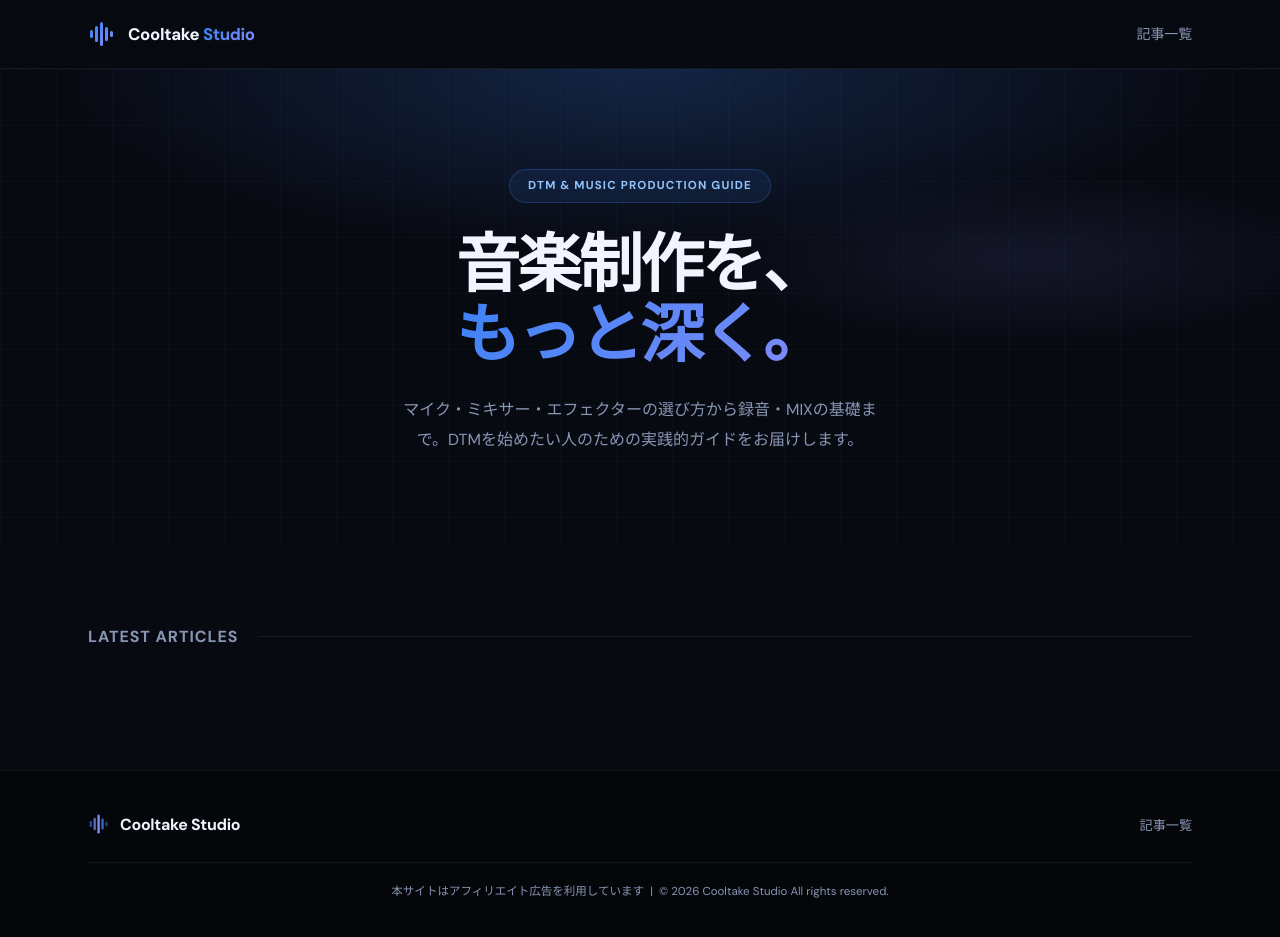
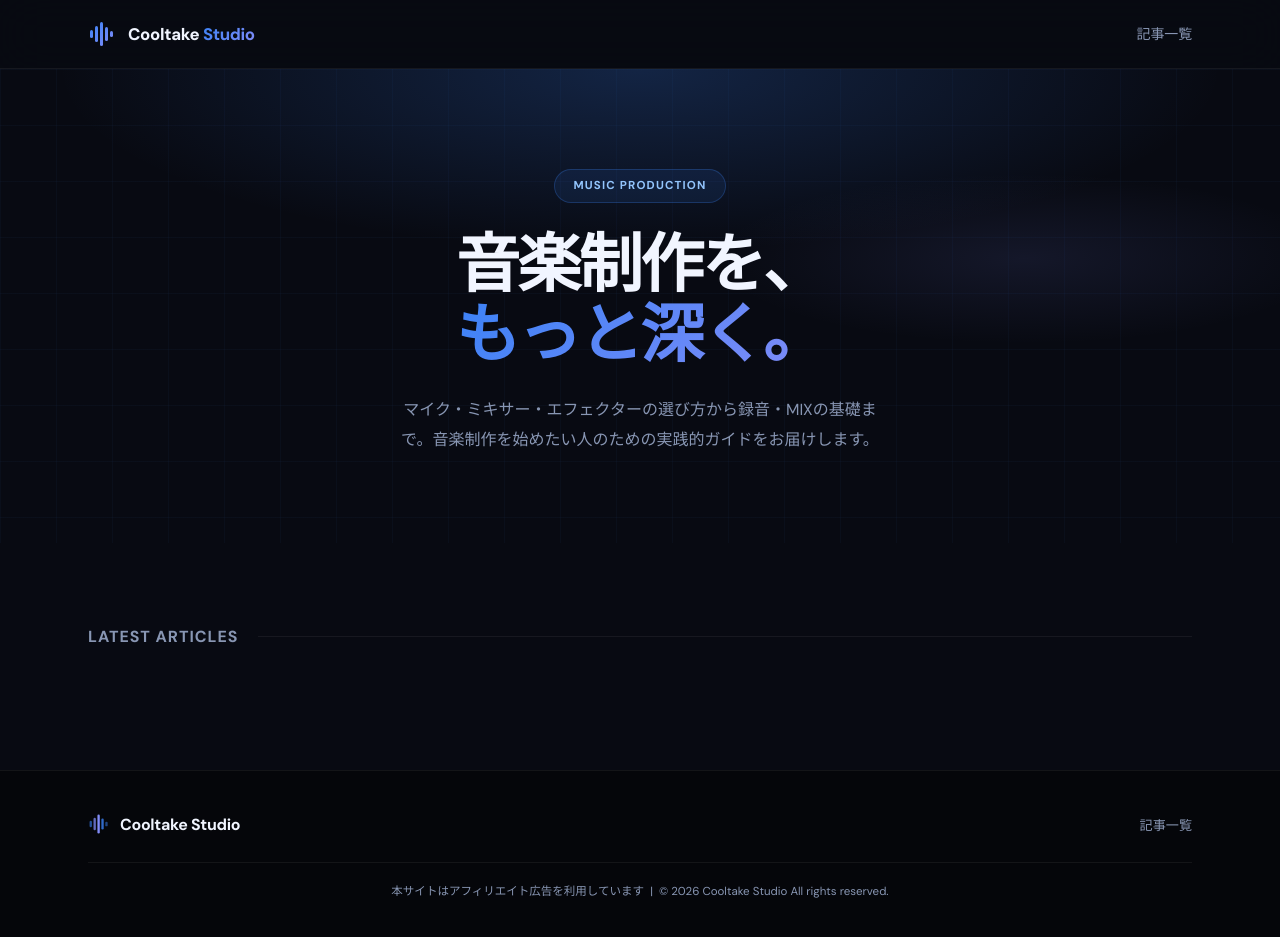
Before and after one commit to cooltake/cooltake.github.io, a Jekyll site: the page built from index.md, in a window 1280 px wide and 941 px high. Shown: the top 937 px of the window. Built offline with Jekyll 4.4.1, drawn with Linux system fonts in a browser that asks for light colours.

Commit message:
design: remove DTM from hero eyebrow and description

```diff
--- a/_layouts/home.html
+++ b/_layouts/home.html
@@ -3,9 +3,9 @@ layout: default
 ---
 <section class="hero">
   <div class="container">
-    <p class="hero-eyebrow">DTM &amp; Music Production Guide</p>
+    <p class="hero-eyebrow">Music Production</p>
     <h1>音楽制作を、<br><span class="gradient-text">もっと深く。</span></h1>
-    <p class="hero-desc">マイク・ミキサー・エフェクターの選び方から録音・MIXの基礎まで。DTMを始めたい人のための実践的ガイドをお届けします。</p>
+    <p class="hero-desc">マイク・ミキサー・エフェクターの選び方から録音・MIXの基礎まで。音楽制作を始めたい人のための実践的ガイドをお届けします。</p>
   </div>
 </section>
 <section class="section">
```
